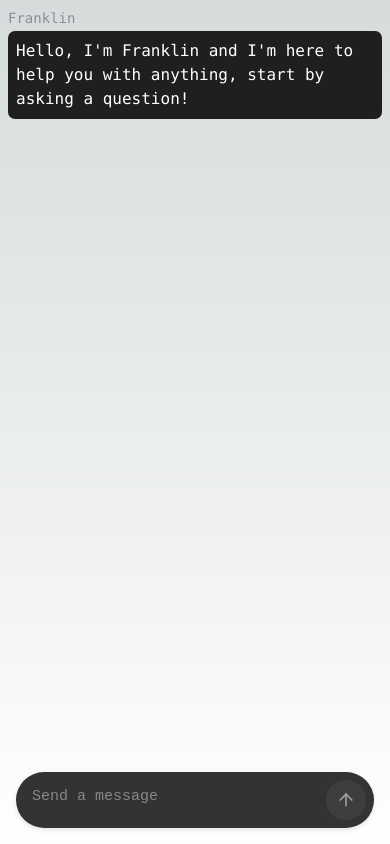
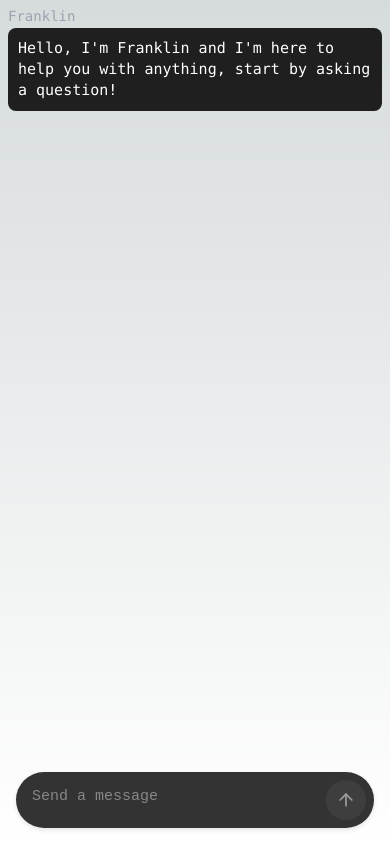
Before and after one commit to zomdar/chat-animation, a Next.js app: page / in a window 390 px wide. Built offline with nearby package versions, Linux system fonts and the light colour scheme; no server answers.

Commit message:
adding new markdown for chat

```diff
--- a/package.json
+++ b/package.json
@@ -16,6 +16,7 @@
     "react-dom": "^18",
     "react-icons": "^5.2.1",
     "react-markdown": "^9.0.1",
+    "remark-gfm": "^4.0.0",
     "socket.io-client": "^4.8.1",
     "uuid": "^9.0.1"
   },
--- a/src/components/chat/message/index.tsx
+++ b/src/components/chat/message/index.tsx
@@ -1,27 +1,164 @@
+import React from 'react';
+import ReactMarkdown from 'react-markdown';
+import type { Components } from 'react-markdown';
 import { Message, ResponseStream } from "../types";
-import ReactMarkdown from "react-markdown";
-import styles from "./styles.module.css";
+import { motion } from 'framer-motion';
+import styles from './styles.module.css';
+import remarkGfm from 'remark-gfm';
+
+// Updated component definition using proper types from react-markdown
+const MarkdownComponents: Partial<Components> = {
+  p: ({ children }) => (
+    <motion.p
+      initial={{ opacity: 0, y: 5 }}
+      animate={{ opacity: 1, y: 0 }}
+      transition={{ duration: 0.3 }}
+      className={styles.paragraph}
+    >
+      {children}
+    </motion.p>
+  ),
+
+  // Properly typed code component
+  code({ node, inline, className, children, ...props }) {
+    const match = /language-(\w+)/.exec(className || '');
+    return inline ? (
+      <code className={styles.inlineCode} {...props}>
+        {children}
+      </code>
+    ) : (
+      <motion.pre
+        initial={{ opacity: 0, scale: 0.98 }}
+        animate={{ opacity: 1, scale: 1 }}
+        transition={{ duration: 0.2 }}
+        className={styles.codeBlock}
+      >
+        <code className={match ? styles[`language-${match[1]}`] : ''} {...props}>
+          {String(children).replace(/\n$/, '')}
+        </code>
+      </motion.pre>
+    );
+  },
+
+  blockquote: ({ children }) => (
+    <motion.blockquote
+      initial={{ opacity: 0, x: -10 }}
+      animate={{ opacity: 1, x: 0 }}
+      transition={{ duration: 0.3 }}
+      className={styles.blockquote}
+    >
+      {children}
+    </motion.blockquote>
+  ),
+
+  h1: ({ children }) => (
+    <motion.h1
+      initial={{ opacity: 0 }}
+      animate={{ opacity: 1 }}
+      transition={{ duration: 0.3 }}
+      className={styles.heading1}
+    >
+      {children}
+    </motion.h1>
+  ),
+
+  h2: ({ children }) => (
+    <motion.h2
+      initial={{ opacity: 0 }}
+      animate={{ opacity: 1 }}
+      transition={{ duration: 0.3 }}
+      className={styles.heading2}
+    >
+      {children}
+    </motion.h2>
+  ),
+
+  h3: ({ children }) => (
+    <motion.h3
+      initial={{ opacity: 0 }}
+      animate={{ opacity: 1 }}
+      transition={{ duration: 0.3 }}
+      className={styles.heading3}
+    >
+      {children}
+    </motion.h3>
+  ),
+
+  strong: ({ children }) => (
+    <strong className={styles.strong}>{children}</strong>
+  ),
+
+  em: ({ children }) => (
+    <em className={styles.emphasis}>{children}</em>
+  ),
+
+  ul: ({ children }) => (
+    <ul className={styles.unorderedList}>{children}</ul>
+  ),
+
+  ol: ({ children }) => (
+    <ol className={styles.orderedList}>{children}</ol>
+  ),
+
+  li: ({ children }) => (
+    <li className={styles.listItem}>{children}</li>
+  ),
+};
 
 interface ChatMessageProps {
   message: Message;
   response?: ResponseStream;
+  isComplete?: boolean;
 }
 
-export const ChatMessage = ({ message, response }: ChatMessageProps) => {
+export const ChatMessage = ({
+  message,
+  response,
+  isComplete = true
+}: ChatMessageProps) => {
+  const isUser = message.type === "user";
+  const name = isUser ? "You" : "Franklin";
+
   return (
-    <li className={`${styles.chatMessage} ${styles[`${message.type}Message`]}`}>
-      <span className={styles.chatName}>
-        {message.type === "user" ? "You" : "Franklin"}
-      </span>
-      <div className={`${styles.turtleChat} ${styles[`${message.type}Chat`]}`}>
-        <div className={styles.chatText}>
+    <motion.li
+      initial={{ opacity: 0, y: 20 }}
+      animate={{ opacity: 1, y: 0 }}
+      exit={{ opacity: 0, y: -20 }}
+      transition={{ duration: 0.3 }}
+      className={styles.messageContainer}
+    >
+      <span className={styles.userName}>{name}</span>
+      <motion.div
+        initial={{ scale: 0.95 }}
+        animate={{ scale: 1 }}
+        transition={{ duration: 0.2 }}
+        className={`${styles.messageContent} ${
+          isUser ? styles.userMessage : styles.botMessage
+        }`}
+      >
+        <div className={styles.markdownContent}>
           {response ? (
-            response.words.slice(0, response.visibleCount).join(" ")
+            <div className={styles.streamingResponse}>
+              <ReactMarkdown
+                components={MarkdownComponents}
+                remarkPlugins={[remarkGfm]}
+              >
+                {response.words.slice(0, response.visibleCount).join(" ")}
+              </ReactMarkdown>
+              {!isComplete && <span className={styles.cursor} />}
+            </div>
           ) : (
-            <ReactMarkdown>{message.text}</ReactMarkdown>
+            <ReactMarkdown
+              components={MarkdownComponents}
+              remarkPlugins={[remarkGfm]}
+            >
+              {message.text}
+            </ReactMarkdown>
           )}
         </div>
-      </div>
-    </li>
+      </motion.div>
+    </motion.li>
   );
 };
+
+export default ChatMessage;
--- a/src/components/chat/message/styles.module.css
+++ b/src/components/chat/message/styles.module.css
@@ -1,35 +1,248 @@
-.chatMessage {
-  margin-bottom: 10px;
+/* styles.module.css */
+.messageContainer {
+  margin-bottom: 0.75rem;
   max-width: 100%;
 }
 
-.chatName {
+.userName {
+  display: block;
   font-size: 0.875rem;
-  color: #8e8d94;
+  color: #9ca3af;
+  margin-bottom: 0.25rem;
 }
 
-.turtleChat {
-  border-radius: 7px;
-  padding: 8px;
-  margin-top: 4px;
+.messageContent {
+  border-radius: 0.5rem;
+  padding: 0.75rem;
+  overflow-wrap: break-word;
 }
 
-.userChat {
+.userMessage {
   background-color: #206cff;
   color: white;
 }
 
-.systemChat {
+.botMessage {
   background-color: #1e1f1e;
   color: white;
 }
 
-.chatText {
-  display: flex;
-  flex-direction: column;
-  gap: 0.5rem;
+.markdownContent {
+  font-size: 1rem;
+  line-height: 1.4;
+}
+
+/* Paragraphs */
+.paragraph {
+  margin: 0.5rem 0;
+}
+
+.paragraph:first-child {
+  margin-top: 0;
+}
+
+.paragraph:last-child {
+  margin-bottom: 0;
+}
+
+/* Headings */
+.heading1 {
+  font-size: 1.25rem;
+  font-weight: 600;
+  margin: 0.75rem 0 0.5rem 0;
+  padding-bottom: 0.25rem;
+  border-bottom: 1px solid rgba(255, 255, 255, 0.1);
+}
+
+.heading2 {
+  font-size: 1.15rem;
+  font-weight: 600;
+  margin: 0.5rem 0 0.375rem 0;
+}
+
+.heading3 {
+  font-size: 1.05rem;
+  font-weight: 600;
+  margin: 0.375rem 0 0.25rem 0;
+}
+
+/* Lists */
+.unorderedList,
+.orderedList {
+  margin: 0.375rem 0;
+  padding-left: 0; /* Remove default padding */
+}
+
+.unorderedList {
+  list-style: none; /* Remove default bullets */
+}
+
+.orderedList {
+  list-style: none; /* Remove default numbers */
+  counter-reset: item; /* Reset counter for custom numbering */
+}
+
+.listItem {
+  margin: 0.125rem 0;
+  padding-left: 1.5rem; /* Consistent indentation */
+  position: relative; /* For absolute positioning of bullets/numbers */
+}
+
+/* Custom bullets for unordered lists */
+.unorderedList .listItem::before {
+  content: "•";
+  position: absolute;
+  left: 0.5rem;
+  color: currentColor;
+}
+
+/* Custom numbers for ordered lists */
+.orderedList .listItem {
+  counter-increment: item;
+}
+
+.orderedList .listItem::before {
+  content: counter(item) ".";
+  position: absolute;
+  left: 0;
+  width: 1.25rem;
+  text-align: right;
+}
+
+/* Handle nested lists */
+.unorderedList .unorderedList .listItem::before {
+  content: "◦"; /* Different bullet for nested lists */
+}
+
+.orderedList .orderedList {
+  counter-reset: subitem;
+}
+
+.orderedList .orderedList .listItem {
+  counter-increment: subitem;
+}
+
+.orderedList .orderedList .listItem::before {
+  content: counter(subitem, lower-alpha) ".";
+}
+
+/* Prevent text from wrapping under bullets/numbers */
+.listItem > * {
+  display: block;
+}
+
+/* Code */
+.inlineCode {
+  font-family: monospace;
+  background-color: rgba(0, 0, 0, 0.2);
+  padding: 0.125rem 0.25rem;
+  border-radius: 0.25rem;
+  font-size: 0.875rem;
+}
+
+.codeBlock {
+  background-color: rgba(0, 0, 0, 0.2);
+  padding: 0.75rem;
+  border-radius: 0.375rem;
+  margin: 0.5rem 0;
+  overflow-x: auto;
+}
+
+.codeBlock code {
+  font-family: monospace;
+  font-size: 0.875rem;
+  display: block;
+  white-space: pre;
+}
+
+/* Blockquotes */
+.blockquote {
+  border-left: 2px solid rgba(255, 255, 255, 0.2);
+  padding-left: 0.75rem;
+  margin: 0.5rem 0;
+  font-style: italic;
+  color: rgba(255, 255, 255, 0.8);
+}
+
+/* Links */
+.link {
+  color: #60a5fa;
+  text-decoration: underline;
+  text-decoration-thickness: 1px;
+  text-underline-offset: 2px;
+}
+
+.link:hover {
+  color: #93c5fd;
+}
+
+/* Strong and Emphasis */
+.strong {
+  font-weight: 600;
+}
+
+.emphasis {
+  font-style: italic;
+}
+
+/* Streaming Response */
+.streamingResponse {
+  line-height: 1.4;
   white-space: pre-wrap;
-  word-wrap: break-word;
-  overflow-wrap: break-word;
-  line-height: 1.5em;
 }
+
+.cursor {
+  display: inline-block;
+  width: 0.5rem;
+  height: 1rem;
+  background-color: currentColor;
+  margin-left: 0.25rem;
+  vertical-align: middle;
+  animation: blink 1s infinite;
+  opacity: 0.7;
+}
+
+@keyframes blink {
+  0%, 100% {
+    opacity: 0;
+  }
+  50% {
+    opacity: 0.7;
+  }
+}
+
+/* First and last element margins */
+.markdownContent > *:first-child {
+  margin-top: 0;
+}
+
+.markdownContent > *:last-child {
+  margin-bottom: 0;
+}
+
+/* Adjacent element spacing */
+.heading1 + p,
+.heading2 + p,
+.heading3 + p {
+  margin-top: 0.25rem;
+}
+
+.paragraph + .unorderedList,
+.paragraph + .orderedList {
+  margin-top: 0.25rem;
+}
+
+/* Responsive adjustments */
+@media (max-width: 640px) {
+  .messageContent {
+    padding: 0.625rem;
+  }
+
+  .markdownContent {
+    font-size: 0.9375rem;
+  }
+
+  .codeBlock {
+    padding: 0.625rem;
+  }
+}
```
Also changed, not shown: 1 other file (tests, documents, lock files or other folders).
